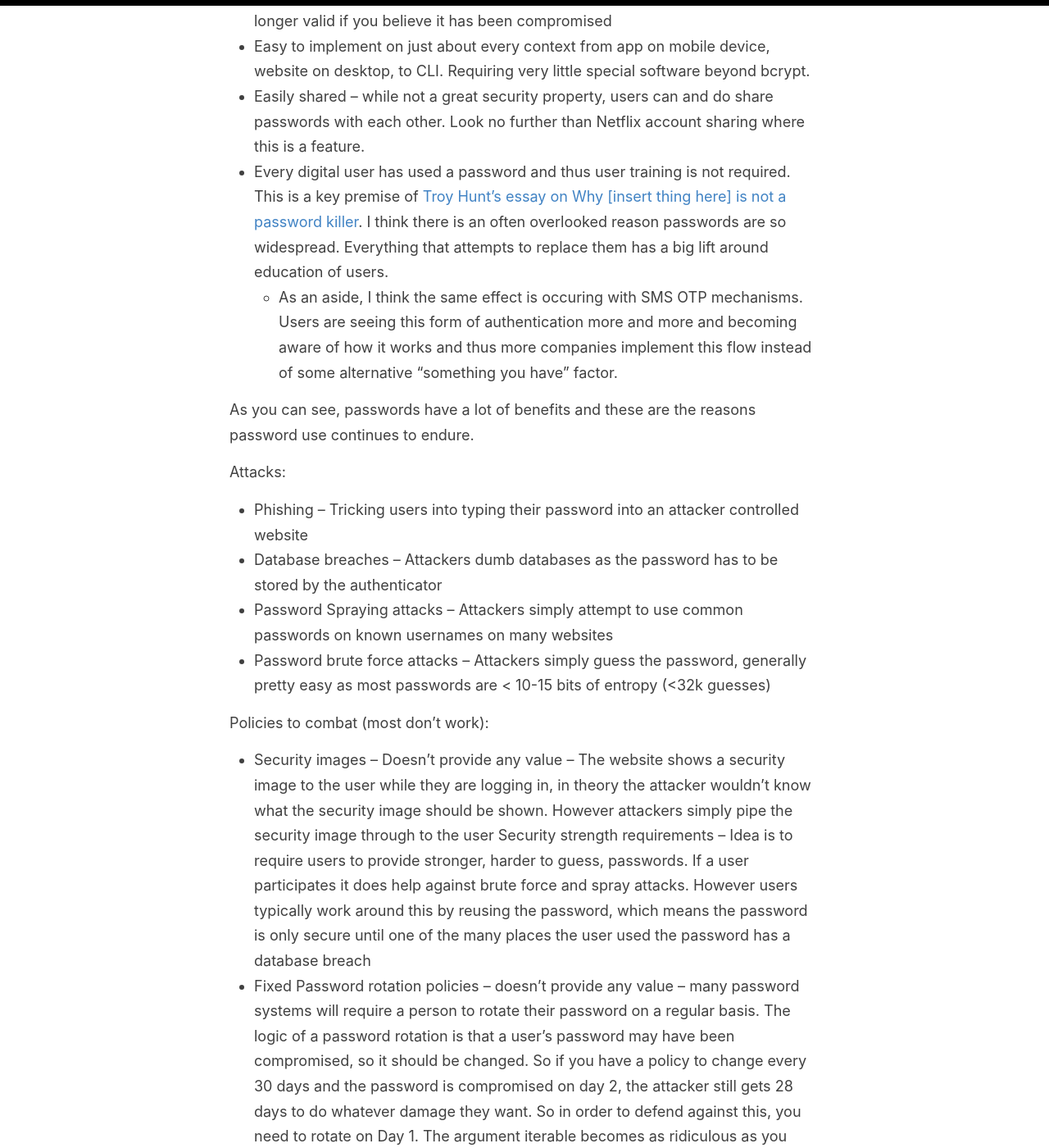
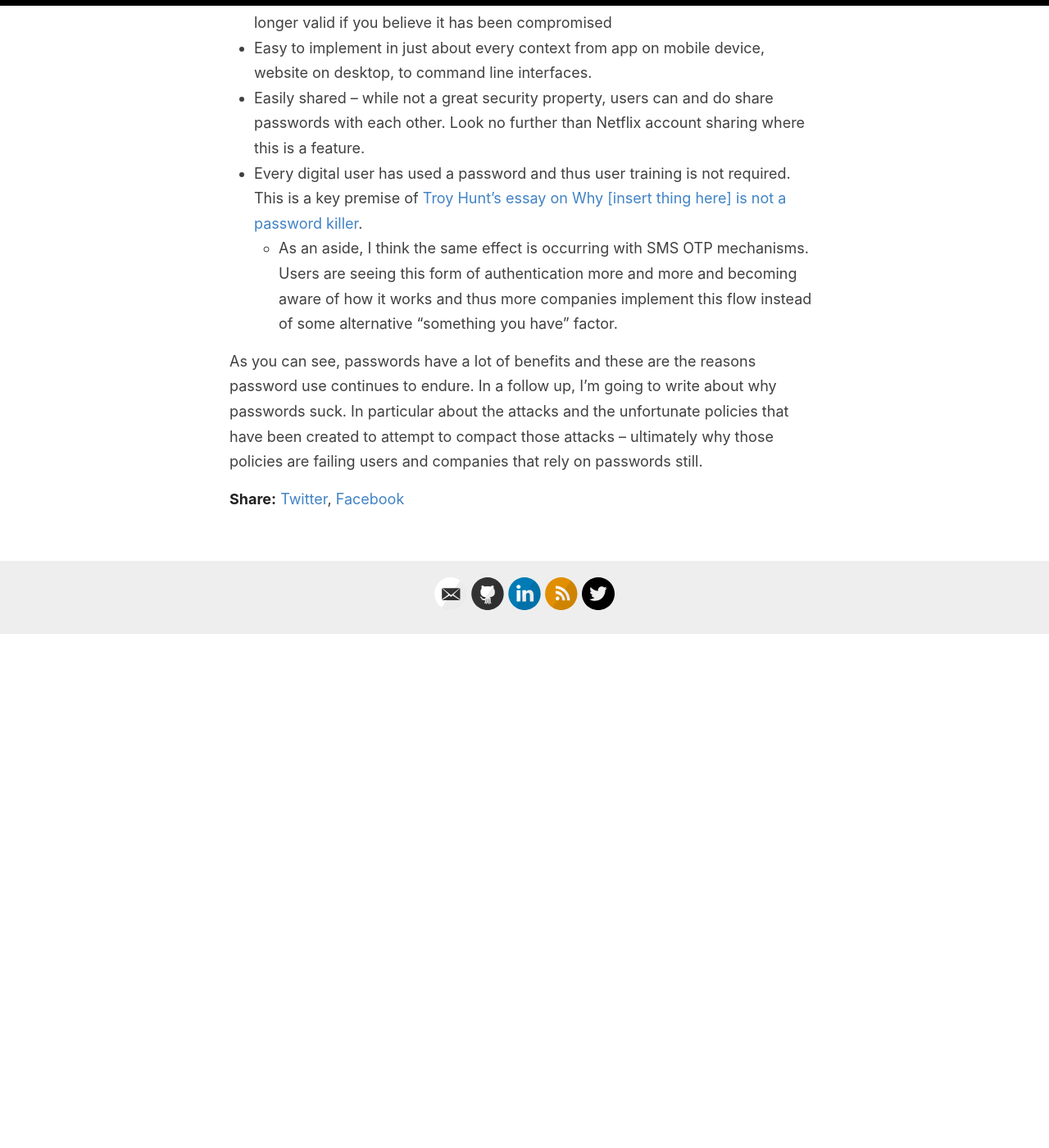
Before and after one commit to coryhardman/coryhardman.github.io, a Jekyll site: the page built from _posts/2021-08-01-passwords-are-great.md, in a window 1280 px wide and 1400 px high, scrolled down 807 px. Shown: the whole window at 82% size. Built offline with Jekyll 4.4.1, drawn with Linux system fonts in a browser that asks for light colours; after the commit the page ends 1581 px from its top, so only the background shows below that; some of the changed text lies outside the part shown.

Commit message:
Continue working on passwords are great

```diff
--- a/_posts/2021-08-01-passwords-are-great.md
+++ b/_posts/2021-08-01-passwords-are-great.md
@@ -15,47 +15,31 @@ of passwords, where you the use and hatred is ubiquitous, there has to be
 a compelling reason for the ongoing use. So lets explore why passwords are
 great and talk about why ultimately they still suck and need to be replaced.
 
-Passwords are nominally a something you know factor of the three standard authentication factors (something you know, something you have, and something you are). Historically they have become the de facto authentication mechanism for most of the digital age. The de facto status has come because Passwords have a ton of great properties compared to the other factors. Such as:
+Passwords are nominally a `something you know factor` of the three standard
+authentication factors (1 - `something you know`, 2 - `something you have`, and 3 - `something
+you are`). Historically passwords have become the de facto authentication mechanism
+for most of the digital age. The de facto status has come because Passwords
+have a ton of great properties compared to the other factors. Such as:
 
-* In theory, passwords are always with a person. A user always knows what they know.
+* Passwords are always with a person. A user always knows what they know.
 * Don’t depend on physical attributes about a person that may change. People lose fingers, have grease fire incidents and scare their face, etc.
-* Don’t require extra hardware. Most interactive devices a keyboard input mechanism of some sort.
+* Don’t require extra hardware. Most interactive devices have a keyboard input mechanism of some sort.
 * Revocable -- You can always change a password and say the old password is no longer valid if you believe it has been compromised
-* Easy to implement on just about every context from app on mobile device, website on desktop, to CLI. Requiring very little special software beyond bcrypt.
+* Easy to implement in just about every context from app on mobile device, website on desktop, to command line interfaces.
 * Easily shared -- while not a great security property, users can and do share
-  passwords with each other. Look no further than Netflix account sharing where
-this is a feature.
+    passwords with each other. Look no further than Netflix account sharing where
+    this is a feature.
 * Every digital user has used a password and thus user training is not
-  required. This is a key premise of [Troy Hunt's essay on Why [insert thing
-here] is not a password
-killer](https://www.troyhunt.com/heres-why-insert-thing-here-is-not-a-password-killer/). I think there is an often overlooked reason passwords are so widespread. Everything that attempts to replace them has a big lift around education of users.
-  * As an aside, I think the same effect is occuring with SMS OTP mechanisms.
-Users are seeing this form of authentication more and more and becoming
-aware of how it works and thus more companies implement this flow instead of
-some alternative "something you have" factor.
+    required. This is a key premise of [Troy Hunt's essay on Why [insert thing
+    here] is not a password
+    killer](https://www.troyhunt.com/heres-why-insert-thing-here-is-not-a-password-killer/).
+  * As an aside, I think the same effect is occurring with SMS OTP mechanisms.
+      Users are seeing this form of authentication more and more and becoming
+      aware of how it works and thus more companies implement this flow instead of
+      some alternative "something you have" factor.
 
 As you can see, passwords have a lot of benefits and these are the reasons
-password use continues to endure.
-
-Attacks:
-* Phishing -- Tricking users into typing their password into an attacker controlled website
-* Database breaches -- Attackers dumb databases as the password has to be stored by the authenticator
-* Password Spraying attacks -- Attackers simply attempt to use common passwords on known usernames on many websites
-* Password brute force attacks -- Attackers simply guess the password, generally pretty easy as most passwords are < 10-15 bits of entropy (<32k guesses)
-
-Policies to combat (most don’t work):
-* Security images -- Doesn’t provide any value -- The website shows a security image to the user while they are logging in, in theory the attacker wouldn’t know what the security image should be shown. However attackers simply pipe the security image through to the user
-Security strength requirements -- Idea is to require users to provide stronger, harder to guess, passwords. If a user participates it does help against brute force and spray attacks. However users typically work around this by reusing the password, which means the password is only secure until one of the many places the user used the password has a database breach
-* Fixed Password rotation policies -- doesn’t provide any value -- many password systems will require a person to rotate their password on a regular basis. The logic of a password rotation is that a user’s password may have been compromised, so it should be changed. So if you have a policy to change every 30 days and the password is compromised on day 2, the attacker still gets 28 days to do whatever damage they want. So in order to defend against this, you need to rotate on Day 1. The argument iterable becomes as ridiculous as you play it out. Generally: if a system requires regular password rotations it is fulfilling a compliance requirement incorrectly (ahum Okta).
-  * Note: An alternative to this policy is to look for signs that passwords have been compromised. Such as having browser extensions looking for users using their password on other websites or looking for the password in password breaches. When compromise is detected, then require a password rotation
-* Security Questions  -- doesn’t provide much value -- Concept is that the password could be compromised, user choose bad passwords (low entropy) so what if you tried to have something that was unique for this website. Hence enter the “security question” idea. If a user has a strong password, the security question worsens security as they tend to be used in recovery situations. However they in theory could help increase the complexity the attacker needs to guess, but they are trivially phished and hence gotten around quite easily. Generally: if a high security system has security questions, you should be very concerned about the security of that system (ahum Okta)
-* Time based auto logout/reauth -- The idea is to force the user to logout on a regular schedule, many banks have a 10-20 minute session idle limit and force a reauth after that. This can be great at helping limit the damage to session hijacking but can harm your ability to defend against phishing attacks as users are use to typing in their password nearly constantly to interact with your product.
-* Password guessing limits -- Many systems put in place an exponential cooldown period on password guessing, this helps defend against bruteforce and spraying attacks. This is a good way to compensate for lower entropy passwords
-* Injecting artificial password correctness delays -- The slower you can tell a bruce forcer if the password they type in is correct the fewer passwords they can guess given a time bound. This is a good way to compensate for lower entropy passwords. But can be taken to an extreme to give a poor good user experience.
-
-Most systems have combinations and slight variants of these policies. When done correctly (a context aware concept) the policies can make passwords back into being a strong factor while authenticating a user. However you will notice, there is almost no policy that defends against phishing attacks. This is because something you know factors are phishable.
-
-So passwords are already being relegated to just one of many factors in most high security systems. In the context of Verify, it will be thought of as one of Numerous Factors. As such we will have a lot more flexibility to dramatically decrease the pain points of passwords (no rotations, lower entropy requirements, not asked reguirely). We will instead use passwords intelligently given the context considerations such as:
-What interface is the user being challenged in? A CLI likely won’t have a camera.
-How sensitive is the service they are logging into?
-Other factor considerations: device fingerprint, behavior analysis, location, etc
+password use continues to endure. In a follow up, I'm going to write about why
+passwords suck. In particular about the attacks and the unfortunate policies
+that have been created to attempt to compact those attacks -- ultimately why
+those policies are failing users and companies that rely on passwords still.
```
